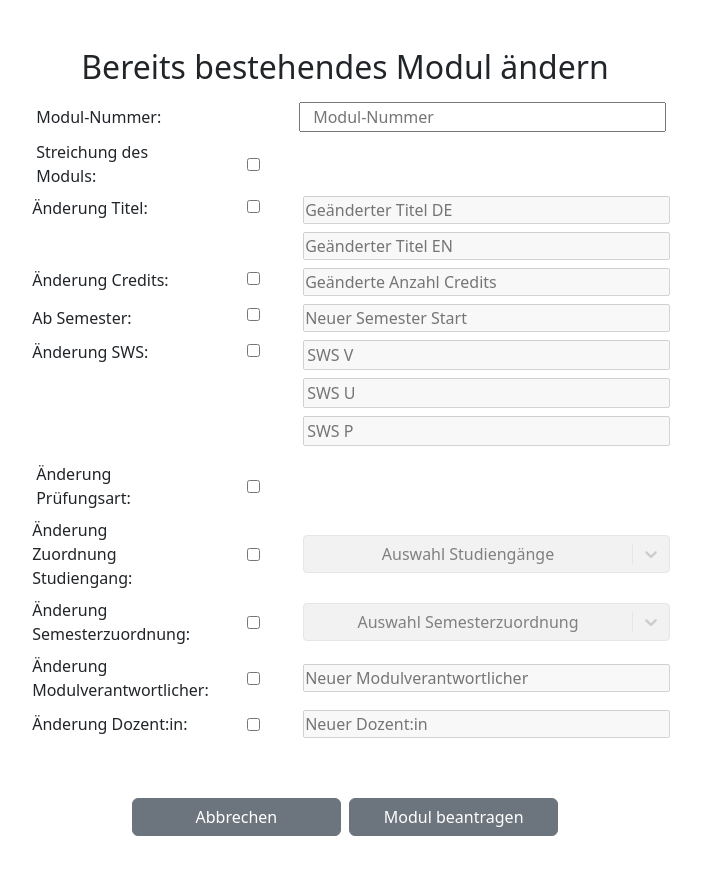
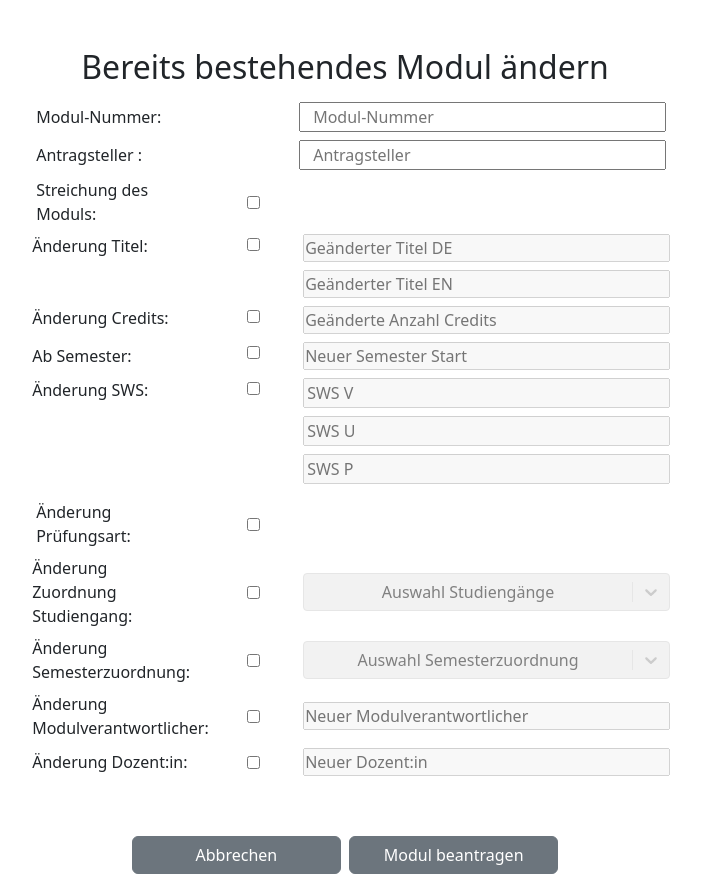
Before and after one commit to burakssen/tum, a React (Create React App) app in the folder frontend/: page /updateModule in a window 1280 px wide. Shown: the whole page, without its empty margins (295-996 px from the left). Before the commit the page ends 840 px from the top, so only its background shows below. Built offline with nearby package versions, Linux system fonts and the light colour scheme; no server answers; sample sign-in values are in the browser's storage.

Commit message:
Fix antragsteller

```diff
--- a/frontend/src/Pages/OverviewPage.js
+++ b/frontend/src/Pages/OverviewPage.js
@@ -146,7 +146,8 @@ function OverviewPage() {
                                     <tr>
                                         <th className="text-start">Modultitel</th>
                                         <th className="text-start">Modul-Nummer</th>
-                                        <th className="text-start"> Status</th>
+                                        <th className="text-start">Antragsteller</th>
+                                        <th className="text-start">Status</th>
                                         <th></th>
                                     </tr>
                                 </thead>
@@ -157,6 +158,7 @@ function OverviewPage() {
                                             return (<tr key={index}>
                                                 <th className="text-start p-3">{module["titel_de"]}</th>
                                                 <th className="text-start p-3">{module["module_id"]}</th>
+                                                <th className="text-start p-3">{module["antragsteller"]}</th>
                                                 <th className="row align-items-start justify-content-start p-3">
                                                     {updatedStatusRows[module["_id"]]}
                                                 </th>
--- a/frontend/src/Pages/UpdateModulePage.js
+++ b/frontend/src/Pages/UpdateModulePage.js
@@ -16,6 +16,8 @@ function UpdateModulePage() {
     const [changeNeuerTitel, setChangeNeuerTitel] = useState(false);
     const [neuerTitelEN, setNeuerTitelEN] = useState();
     const [neuerTitelDE, setNeuerTitelDE] = useState();
+
+    const [antragsteller, setAntragsteller] = useState();
 
     const [changeNeuCredits, setChangeNeuCredits] = useState(false);
     const [neuCredits, setNeuCredits] = useState();
@@ -96,6 +98,7 @@ function UpdateModulePage() {
         const module = {
             "module_id": module_nummer,
             "streichung": streichung,
+            "antragsteller": antragsteller,
             ...(changeNeuerTitel && { "titel_de": neuerTitelDE, "titel_en": neuerTitelEN }),
             ...(changeNeuCredits && { "credits": neuCredits }),
             ...(changeNeuSemesterStart && { "semester_start": neuerSemesterStart }),
@@ -109,11 +112,17 @@ function UpdateModulePage() {
         }
 
         try {
-            const response = await updateModule(module);
-            if (response.status === axios.HttpStatusCode.Ok) {
-                navigate("/home");
-                toast.success("Module Update Created");
+            if (antragsteller && antragsteller !== "" && module_nummer && module_nummer != "") {
+                const response = await updateModule(module);
+                if (response.status === axios.HttpStatusCode.Ok) {
+                    navigate("/home");
+                    toast.success("Module Update Created");
+                }
             }
+            else {
+                toast.error("Please provide Antragsteller and Module-Nummer");
+            }
+
 
         } catch (err) {
             console.log(err);
@@ -132,6 +141,11 @@ function UpdateModulePage() {
                             <div className="col-1"></div>
 
                             <input className="col-4" type="text" placeholder={"Modul-Nummer"} onChange={(e) => { setModuleNummer(e.target.value) }} />
+                        </div>
+                        <div className="row d-flex align-items-center justify-content-center m-2">
+                            <label className="col-2 text-start">Antragsteller : </label>
+                            <div className="col-1"></div>
+                            <input className="col-4" type="text" placeholder="Antragsteller" onChange={(e) => { setAntragsteller(e.target.value) }} />
                         </div>
                         <div className="row d-flex align-items-center justify-content-center m-2">
                             <label className="col-2 text-start">Streichung des Moduls: </label>
```
